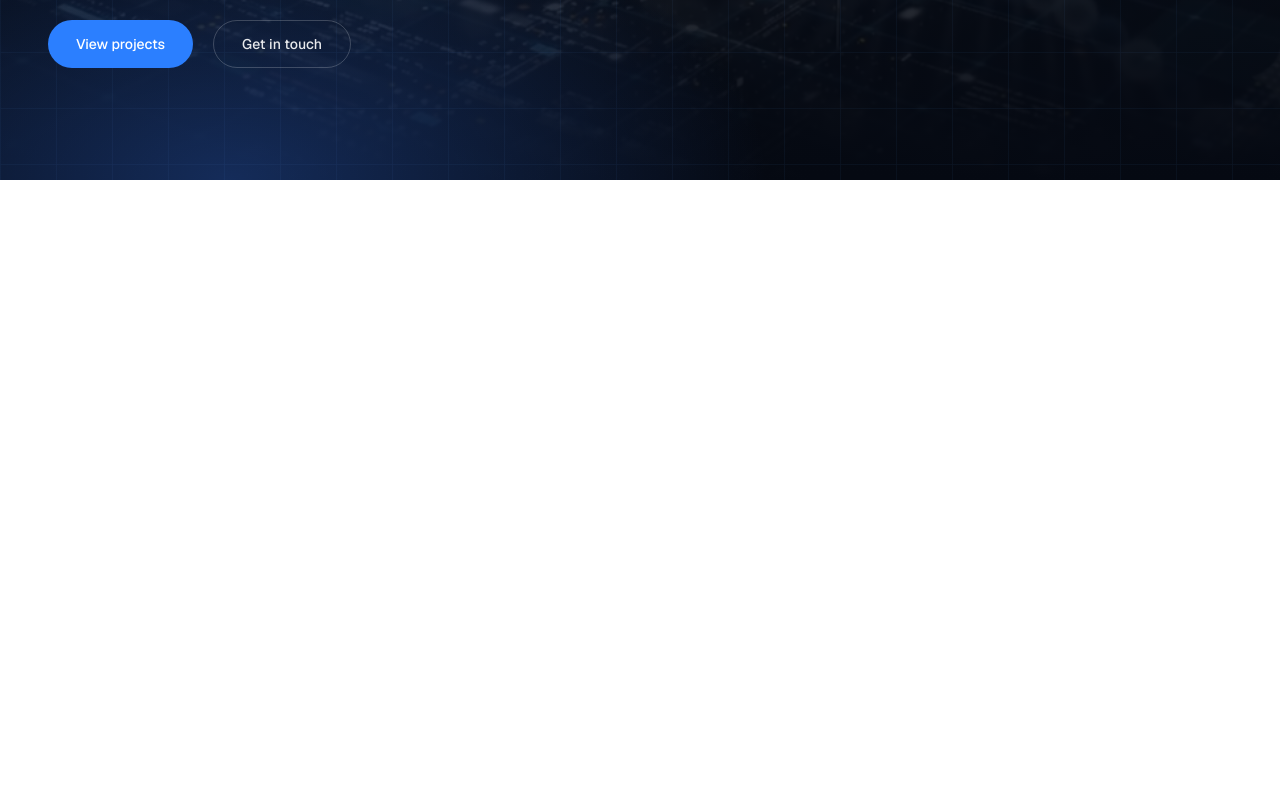
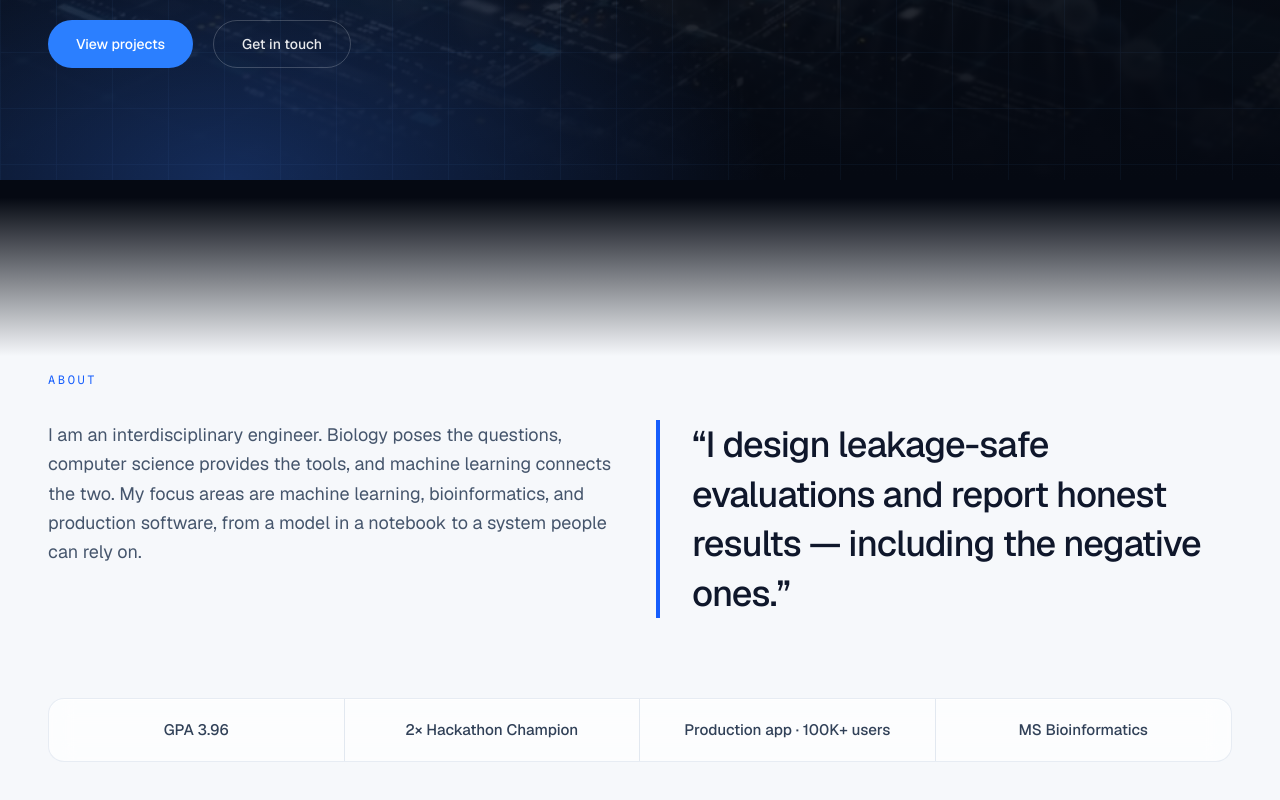
Before and after one commit to ssolh2906/my-portfolio, a Next.js app: page / in a window 1280 px wide. Shown: the part 620-1420 px from the top of the page. Before the commit the page ends 800 px from the top, so only its background shows below. Built offline with nearby package versions, Linux system fonts and the light colour scheme.

Commit message:
about page

```diff
--- a/src/app/page.tsx
+++ b/src/app/page.tsx
@@ -1,11 +1,13 @@
 import Nav from "@/components/hero/Nav";
 import Hero from "@/components/hero/Hero";
+import About from "@/components/about/About";
 
 export default function Home() {
   return (
     <>
       <Nav />
       <Hero />
+      <About />
     </>
   );
 }
--- /dev/null
+++ b/src/components/about/About.tsx
@@ -0,0 +1,93 @@
+"use client";
+
+import { motion, useReducedMotion } from "framer-motion";
+
+const STATS = [
+  "GPA 3.96",
+  "2× Hackathon Champion",
+  "Production app · 100K+ users",
+  "MS Bioinformatics",
+];
+
+const container = {
+  hidden: {},
+  show: {
+    transition: { staggerChildren: 0.12, delayChildren: 0.05 },
+  },
+};
+
+const item = {
+  hidden: { opacity: 0, y: 20 },
+  show: {
+    opacity: 1,
+    y: 0,
+    transition: { duration: 0.6, ease: [0.16, 1, 0.3, 1] as const },
+  },
+};
+
+export default function About() {
+  const reduceMotion = useReducedMotion();
+
+  return (
+    <section id="about" className="relative bg-[#f6f8fb]">
+      {/* hero's dark navy bleeding into the light body, so the seam reads as one page */}
+      <div
+        aria-hidden
+        className="pointer-events-none absolute inset-x-0 top-0 h-28 sm:h-36 md:h-44 [background:linear-gradient(to_bottom,#050912_0%,#050912_10%,#f6f8fb_100%)]"
+      />
+
+      <div className="relative mx-auto max-w-7xl px-6 pb-24 pt-32 sm:px-8 sm:pt-40 md:pb-32 md:pt-48 lg:px-12">
+        <motion.div
+          variants={container}
+          initial={reduceMotion ? "show" : "hidden"}
+          whileInView="show"
+          viewport={{ once: true, amount: 0.3 }}
+        >
+          <motion.span
+            variants={item}
+            className="block font-mono text-xs uppercase tracking-[0.22em] text-blue-600"
+          >
+            About
+          </motion.span>
+
+          <div className="mt-8 grid grid-cols-1 gap-12 lg:grid-cols-12 lg:gap-8">
+            <motion.p
+              variants={item}
+              className="max-w-[52ch] text-lg leading-relaxed text-slate-600 lg:col-span-6"
+            >
+              I am an interdisciplinary engineer. Biology poses the
+              questions, computer science provides the tools, and machine
+              learning connects the two. My focus areas are machine
+              learning, bioinformatics, and production software, from a
+              model in a notebook to a system people can rely on.
+            </motion.p>
+
+            <motion.blockquote
+              variants={item}
+              className="border-l-4 border-blue-600 pl-6 lg:col-span-6 lg:col-start-7 lg:pl-8"
+            >
+              <p className="text-2xl font-medium leading-snug tracking-tight text-slate-900 sm:text-3xl lg:text-[2.25rem]">
+                &ldquo;I design leakage-safe evaluations and report honest
+                results &mdash; including the negative ones.&rdquo;
+              </p>
+            </motion.blockquote>
+          </div>
+
+          <motion.ul
+            variants={item}
+            className="mt-16 grid grid-cols-1 divide-y divide-slate-200 overflow-hidden rounded-2xl border border-slate-200/80 bg-white/70 shadow-[inset_0_1px_0_rgba(255,255,255,0.7)] backdrop-blur-md sm:mt-20 lg:grid-cols-4 lg:divide-x lg:divide-y-0"
+          >
+            {STATS.map((stat) => (
+              <li
+                key={stat}
+                className="px-6 py-5 text-center text-sm font-medium text-slate-700 sm:text-[0.95rem]"
+              >
+                {stat}
+              </li>
+            ))}
+          </motion.ul>
+        </motion.div>
+      </div>
+    </section>
+  );
+}
```
